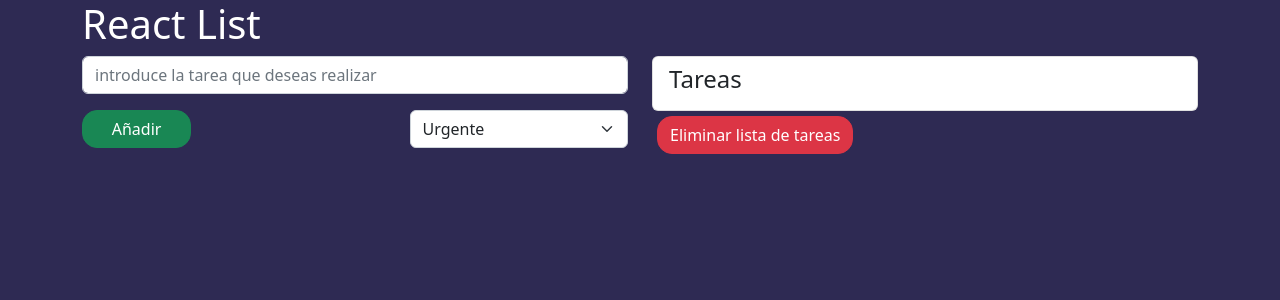
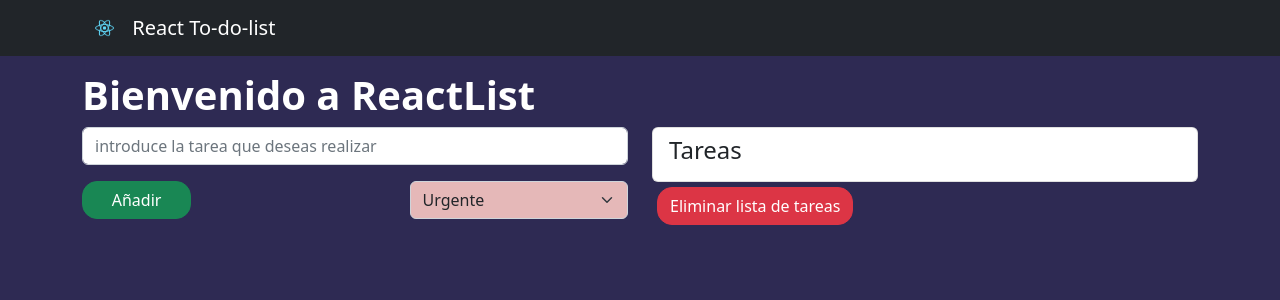
Before and after one commit to franciscof12/To-do-list, a React (Vite) app: page / in a window 1280 px wide. Shown: the top 300 px of the page. Built offline with nearby package versions, Linux system fonts and the light colour scheme.

Commit message:
cambios en la interfaz y agrego componente Navbar

```diff
--- a/src/App.css
+++ b/src/App.css
@@ -9,3 +9,10 @@ body{
   background-color: rgb(46, 42, 83);
   color: white;
 }
+.inicio{
+  margin-top: 15px;
+}
+.titulo{
+  font-weight: bold;
+  color:white;
+}
--- a/src/App.jsx
+++ b/src/App.jsx
@@ -9,23 +9,23 @@ import {
   ListGroupItem,
   Navbar,
 } from "react-bootstrap";
+import Barra from "./componentes/Barra";
 import "./App.css";
 import { faTrash } from "@fortawesome/free-solid-svg-icons";
 import { FontAwesomeIcon } from "@fortawesome/react-fontawesome";
+
 function App() {
   const [item, setitem] = useState("");
   const [lista, setlista] = useState([]);
   const [categoria, setcategoria] = useState("Urgente");
 
-
-
-  const getColor = (categoria) =>{
-    if (categoria == "Normal"){
-      return "rgb(184, 229, 228)"
-    }else if (categoria === "Urgente"){
-      return "rgb(229, 184, 184)"
-    }else if(categoria == "Importante"){
-      return "rgb(226, 229, 184)"
+  const getColor = (categoria) => {
+    if (categoria == "Normal") {
+      return "rgb(184, 229, 228)";
+    } else if (categoria === "Urgente") {
+      return "rgb(229, 184, 184)";
+    } else if (categoria == "Importante") {
+      return "rgb(226, 229, 184)";
     }
   }
 
@@ -33,11 +33,13 @@ function App() {
     const nuevaLista = [...lista];
     nuevaLista.splice(x, 1);
     setlista(nuevaLista);
-  };
-
+  }
 
   const listaItem = lista.map((x, index) => (
-    <ListGroupItem style={{backgroundColor:getColor(x.categoria)}} key={index}>
+    <ListGroupItem
+      style={{ backgroundColor: getColor(x.categoria) }}
+      key={index}
+    >
       <Button
         variant="link"
         onClick={() => borraItem(index)}
@@ -51,19 +53,20 @@ function App() {
       </Button>
       {x.item}
     </ListGroupItem>
-  ));
+  ))
 
   const nuevoItem = () => {
     const nuevaLista = [...lista];
-    nuevaLista.push({item, categoria});
+    nuevaLista.push({ item, categoria });
     setlista(nuevaLista);
     setitem("");
-  };
+  }
 
   return (
     <div className="principal">
-      <Container>
-        <h1>React List</h1>
+      <Barra />
+      <Container className="inicio">
+      <h1 className="titulo">Bienvenido a ReactList</h1>
         <Row>
           <Col>
             <Form.Group className="mb-3" controlId="formBasicEmail">
@@ -89,7 +92,11 @@ function App() {
               >
                 Añadir
               </Button>
-              <Form.Select value={categoria} onInput={(e) => setcategoria(e.target.value)} style={{ width: "40%" }} id="disabledSelect">
+              <Form.Select
+                onInput={(e) => setcategoria(e.target.value)}
+                style={{ width: "40%", backgroundColor: getColor(categoria) }}
+                id="disabledSelect"
+              >
                 <option>Urgente</option>
                 <option>Importante</option>
                 <option>Normal</option>
@@ -114,7 +121,7 @@ function App() {
         </Row>
       </Container>
     </div>
-  );
+  )
 }
 
 export default App;
--- /dev/null
+++ b/src/componentes/Barra.jsx
@@ -0,0 +1,33 @@
+import {
+  Container,
+  Row,
+  Col,
+  Form,
+  Button,
+  ListGroup,
+  ListGroupItem,
+  Navbar,
+} from "react-bootstrap";
+
+const Barra = () => {
+  return (
+    <>
+      <Navbar bg="dark" variant="dark">
+        <Container>
+          <Navbar.Brand href="#home">
+            <img style={{width:"45px"}}
+              alt="logo de react"
+              src="react1.png"
+              width="30"
+              height="30"
+              className="d-inline-block align-top"
+            />{" "}
+            React To-do-list
+          </Navbar.Brand>
+        </Container>
+      </Navbar>
+    </>
+  );
+};
+
+export default Barra;
```
Also changed, not shown: public/react1.png (added).
